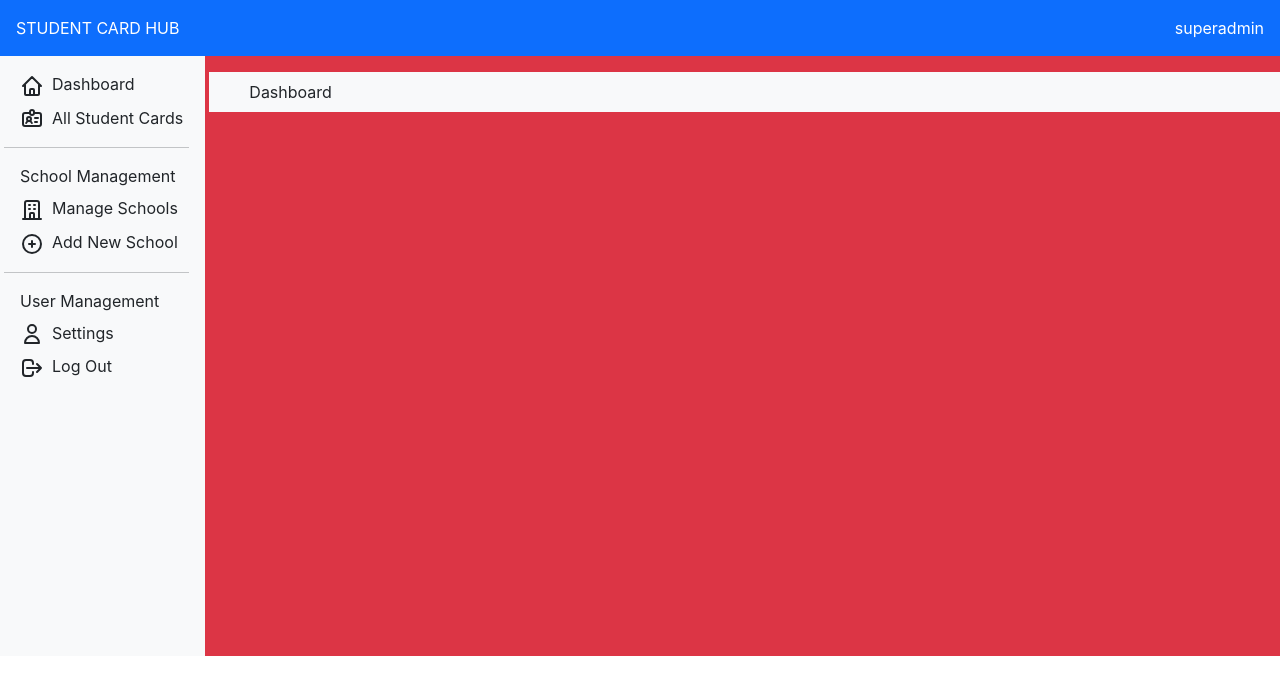
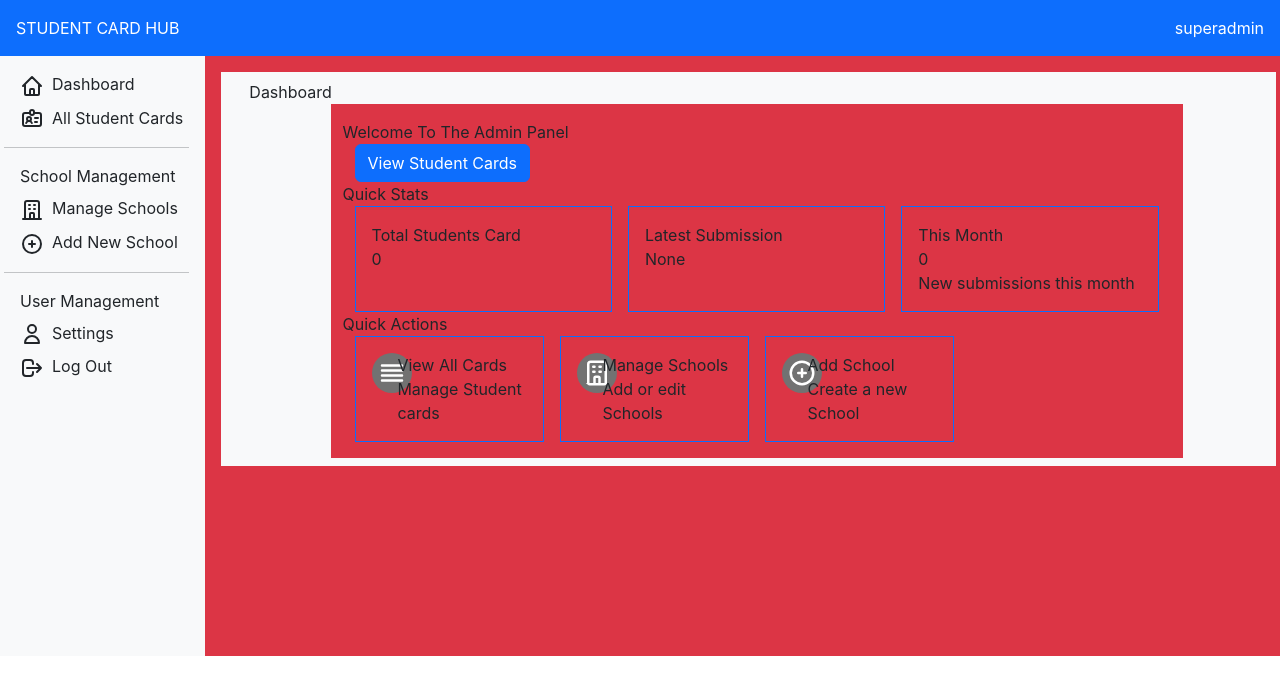
Before and after one commit to itshardlight/student_idcard_react, a React (Create React App) app: page / in a window 1280 px wide. Shown: the top 694 px of the page. Built offline with nearby package versions, Linux system fonts and the light colour scheme.

Commit message:
layout managed

```diff
--- a/src/mysrc/Dashboard.css
+++ b/src/mysrc/Dashboard.css
@@ -2,3 +2,11 @@
   width: 24px;
   height: 24px;
 }
+.icon2 {
+  width: 40px;
+  height: 40px;
+  background-color: #727272; /* blue */
+  border-radius: 50%;         /* circle */
+  padding: 5px;               /* smaller padding to fit */
+  box-sizing: border-box;     /* include padding in width/height */
+}
--- a/src/mysrc/Dashboard.js
+++ b/src/mysrc/Dashboard.js
@@ -26,53 +26,207 @@ function Dashboard() {
             </div>
           </nav>
 
-<div className="collapse left-content d-md-block col-md-2 bg-light p-3 " id="sidebarMenu">
+          <div
+            className="collapse left-content d-md-block col-md-2 bg-light p-3 "
+            id="sidebarMenu"
+          >
             <div className="mb-2 ms-3">
-    <svg xmlns="http://www.w3.org/2000/svg" className="icon me-2" fill="none" viewBox="0 0 24 24" stroke="currentColor">
-      <path strokeLinecap="round" strokeLinejoin="round" strokeWidth="2" d="M3 12l2-2m0 0l7-7 7 7M5 10v10a1 1 0 001 1h3m10-11l2 2m-2-2v10a1 1 0 01-1 1h-3m-6 0a1 1 0 001-1v-4a1 1 0 011-1h2a1 1 0 011 1v4a1 1 0 001 1m-6 0h6" />
+              <svg
+                xmlns="http://www.w3.org/2000/svg"
+                className="icon me-2"
+                fill="none"
+                viewBox="0 0 24 24"
+                stroke="currentColor"
+              >
+                <path
+                  strokeLinecap="round"
+                  strokeLinejoin="round"
+                  strokeWidth="2"
+                  d="M3 12l2-2m0 0l7-7 7 7M5 10v10a1 1 0 001 1h3m10-11l2 2m-2-2v10a1 1 0 01-1 1h-3m-6 0a1 1 0 001-1v-4a1 1 0 011-1h2a1 1 0 011 1v4a1 1 0 001 1m-6 0h6"
+                />
               </svg>
               Dashboard
             </div>
             <div className="mb-2 ms-3">
-    <svg xmlns="http://www.w3.org/2000/svg" className="icon me-2" fill="none" viewBox="0 0 24 24" stroke="currentColor">
-      <path strokeLinecap="round" strokeLinejoin="round" strokeWidth="2" d="M10 6H5a2 2 0 00-2 2v9a2 2 0 002 2h14a2 2 0 002-2V8a2 2 0 00-2-2h-5m-4 0V5a2 2 0 114 0v1m-4 0a2 2 0 104 0m-5 8a2 2 0 100-4 2 2 0 000 4zm0 0c1.306 0 2.417.835 2.83 2M9 14a3.001 3.001 0 00-2.83 2M15 11h3m-3 4h2" />
+              <svg
+                xmlns="http://www.w3.org/2000/svg"
+                className="icon me-2"
+                fill="none"
+                viewBox="0 0 24 24"
+                stroke="currentColor"
+              >
+                <path
+                  strokeLinecap="round"
+                  strokeLinejoin="round"
+                  strokeWidth="2"
+                  d="M10 6H5a2 2 0 00-2 2v9a2 2 0 002 2h14a2 2 0 002-2V8a2 2 0 00-2-2h-5m-4 0V5a2 2 0 114 0v1m-4 0a2 2 0 104 0m-5 8a2 2 0 100-4 2 2 0 000 4zm0 0c1.306 0 2.417.835 2.83 2M9 14a3.001 3.001 0 00-2.83 2M15 11h3m-3 4h2"
+                />
               </svg>
               All Student Cards
             </div>
             <hr />
             <div className="mb-2 ms-3">School Management</div>
             <div className="mb-2 ms-3">
-    <svg xmlns="http://www.w3.org/2000/svg" className="icon me-2" fill="none" viewBox="0 0 24 24" stroke="currentColor">
-      <path strokeLinecap="round" strokeLinejoin="round" strokeWidth="2" d="M19 21V5a2 2 0 00-2-2H7a2 2 0 00-2 2v16m14 0h2m-2 0h-5m-9 0H3m2 0h5M9 7h1m-1 4h1m4-4h1m-1 4h1m-5 10v-5a1 1 0 011-1h2a1 1 0 011 1v5m-4 0h4" />
+              <svg
+                xmlns="http://www.w3.org/2000/svg"
+                className="icon me-2"
+                fill="none"
+                viewBox="0 0 24 24"
+                stroke="currentColor"
+              >
+                <path
+                  strokeLinecap="round"
+                  strokeLinejoin="round"
+                  strokeWidth="2"
+                  d="M19 21V5a2 2 0 00-2-2H7a2 2 0 00-2 2v16m14 0h2m-2 0h-5m-9 0H3m2 0h5M9 7h1m-1 4h1m4-4h1m-1 4h1m-5 10v-5a1 1 0 011-1h2a1 1 0 011 1v5m-4 0h4"
+                />
               </svg>
               Manage Schools
             </div>
             <div className="mb-2 ms-3">
-    <svg xmlns="http://www.w3.org/2000/svg" className="icon me-2" fill="none" viewBox="0 0 24 24" stroke="currentColor">
-      <path strokeLinecap="round" strokeLinejoin="round" strokeWidth="2" d="M12 9v3m0 0v3m0-3h3m-3 0H9m12 0a9 9 0 11-18 0 9 9 0 0118 0z" />
+              <svg
+                xmlns="http://www.w3.org/2000/svg"
+                className="icon me-2"
+                fill="none"
+                viewBox="0 0 24 24"
+                stroke="currentColor"
+              >
+                <path
+                  strokeLinecap="round"
+                  strokeLinejoin="round"
+                  strokeWidth="2"
+                  d="M12 9v3m0 0v3m0-3h3m-3 0H9m12 0a9 9 0 11-18 0 9 9 0 0118 0z"
+                />
               </svg>
               Add New School
             </div>
             <hr />
             <div className="mb-2 ms-3">User Management</div>
             <div className="mb-2 ms-3">
-    <svg xmlns="http://www.w3.org/2000/svg" className="icon me-2" fill="none" viewBox="0 0 24 24" stroke="currentColor">
-      <path strokeLinecap="round" strokeLinejoin="round" strokeWidth="2" d="M16 7a4 4 0 11-8 0 4 4 0 018 0zM12 14a7 7 0 00-7 7h14a7 7 0 00-7-7z" />
+              <svg
+                xmlns="http://www.w3.org/2000/svg"
+                className="icon me-2"
+                fill="none"
+                viewBox="0 0 24 24"
+                stroke="currentColor"
+              >
+                <path
+                  strokeLinecap="round"
+                  strokeLinejoin="round"
+                  strokeWidth="2"
+                  d="M16 7a4 4 0 11-8 0 4 4 0 018 0zM12 14a7 7 0 00-7 7h14a7 7 0 00-7-7z"
+                />
               </svg>
               Settings
             </div>
             <div className="mb-2 ms-3">
-    <svg xmlns="http://www.w3.org/2000/svg" className="icon me-2" fill="none" viewBox="0 0 24 24" stroke="currentColor">
-      <path strokeLinecap="round" strokeLinejoin="round" strokeWidth="2" d="M17 16l4-4m0 0l-4-4m4 4H7m6 4v1a3 3 0 01-3 3H6a3 3 0 01-3-3V7a3 3 0 013-3h4a3 3 0 013 3v1" />
+              <svg
+                xmlns="http://www.w3.org/2000/svg"
+                className="icon me-2"
+                fill="none"
+                viewBox="0 0 24 24"
+                stroke="currentColor"
+              >
+                <path
+                  strokeLinecap="round"
+                  strokeLinejoin="round"
+                  strokeWidth="2"
+                  d="M17 16l4-4m0 0l-4-4m4 4H7m6 4v1a3 3 0 01-3 3H6a3 3 0 01-3-3V7a3 3 0 013-3h4a3 3 0 013 3v1"
+                />
               </svg>
               Log Out
             </div>
           </div>
 
+          <div className="right-content col-10 p-3">
+            <div className="col bg-light align-items-center p-2 ps-4">
+              <div className="row ps-3">Dashboard</div>
+              <div className="container py-3 col-10 bg-danger">
+                <div className="container">
+                  <div className="row">Welcome To The Admin Panel</div>
+                  <button class="btn btn-primary">View Student Cards</button>
+                </div>
+                <div className="container">
+                  <div className="row"> Quick Stats</div>
+                  <div className="row gx-3">
+                    <div className="col-4">
+                      <div className="border border-primary p-3 h-100">
+                        <div>Total Students Card</div>
+                        <div>0</div>
+                      </div>
+                    </div>
 
-          <div className="right-content col-10 p-3">
-            <div className="row bg-light align-items-center p-2 ps-4">
-              <div className="col ps-3">Dashboard</div>
+                    <div className="col-4">
+                      <div className="border border-primary p-3 h-100">
+                        <div>Latest Submission</div>
+                        <div>None</div>
+                      </div>
+                    </div>
+
+                    <div className="col-4">
+                      <div className="border border-primary p-3 h-100">
+                        <div>This Month</div>
+                        <div>0</div>
+                        <div>New submissions this month</div>
+                      </div>
+                    </div>
+                  </div>
+                </div>
+                <div className="container">
+                  <div className="row"> Quick Actions</div>
+                  <div className="row gx-3">
+                    <div className="col-3">
+                      <div className="border border-primary p-3 h-100 d-flex">
+                        <div className="col-2">
+                          <svg
+                            xmlns="http://www.w3.org/2000/svg"
+                            class="h-6 w-6 text-white icon2"
+                            fill="none"
+                            viewBox="0 0 24 24"
+                            stroke="currentColor"
+                          >
+                            <path
+                              stroke-linecap="round"
+                              stroke-linejoin="round"
+                              stroke-width="2"
+                              d="M4 6h16M4 10h16M4 14h16M4 18h16"
+                            ></path>
+                          </svg>
+                        </div>
+                        <div className="col">
+                          <div>View All Cards</div>
+                          <div>Manage Student cards</div>
+                        </div>
+                      </div>
+                    </div>
+
+                    <div className="col-3">
+                      <div className="border border-primary p-3 h-100 d-flex">
+                        <div className="col-2"><svg xmlns="http://www.w3.org/2000/svg" class="h-6 w-6 text-white icon2" fill="none" viewBox="0 0 24 24" stroke="currentColor">
+                                            <path stroke-linecap="round" stroke-linejoin="round" stroke-width="2" d="M19 21V5a2 2 0 00-2-2H7a2 2 0 00-2 2v16m14 0h2m-2 0h-5m-9 0H3m2 0h5M9 7h1m-1 4h1m4-4h1m-1 4h1m-5 10v-5a1 1 0 011-1h2a1 1 0 011 1v5m-4 0h4"></path>
+                                        </svg></div>
+                        <div className="col">
+                          <div>Manage Schools</div>
+                          <div>Add or edit Schools</div>
+                        </div>
+                      </div>
+                    </div>
+
+                    <div className="col-3">
+                      <div className="border border-primary p-3 h-100 d-flex ">
+                        <div className="col-2"><svg xmlns="http://www.w3.org/2000/svg" class="h-6 w-6 text-white icon2" fill="none" viewBox="0 0 24 24" stroke="currentColor">
+                                            <path stroke-linecap="round" stroke-linejoin="round" stroke-width="2" d="M12 9v3m0 0v3m0-3h3m-3 0H9m12 0a9 9 0 11-18 0 9 9 0 0118 0z"></path>
+                                        </svg></div>
+                        <div className="col">
+                          <div>Add School</div>
+                          <div>Create a new School</div>
+                        </div>
+                      </div>
+                    </div>
+                  </div>
+                </div>
+
+              </div>
             </div>
           </div>
         </div>
```
Lines whose indentation alone changed are shown as unchanged.
